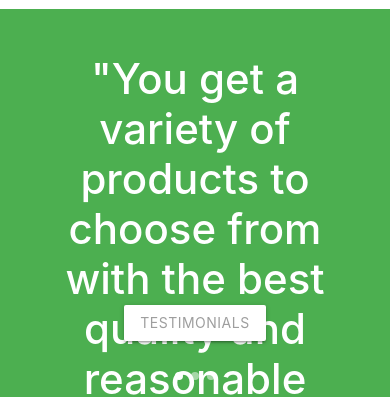
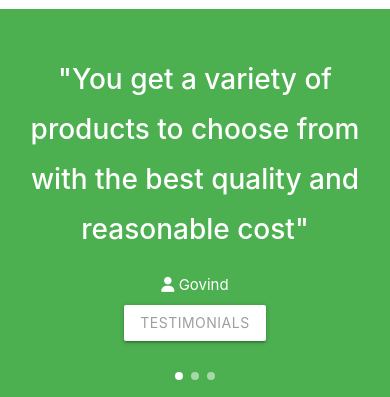
Before and after one commit to simsam0502/Web-Quest-Round-2, a plain HTML site: page index.html in a window 390 px wide. Shown: the part 709-1106 px from the top of the page. Drawn offline with nearby package versions, Linux system fonts and the light colour scheme.

Commit message:
Testimonals Responsive Done

```diff
--- a/css/styles.css
+++ b/css/styles.css
@@ -30,6 +30,11 @@ h2{
     font-size:3rem !important;
     line-height: 50px !important;
 }
+@media (max-width:450px) {
+    h2{
+        font-size: 2rem !important;
+    }
+}
 .carousel-item{
     padding:3% 7%;
 }
```
